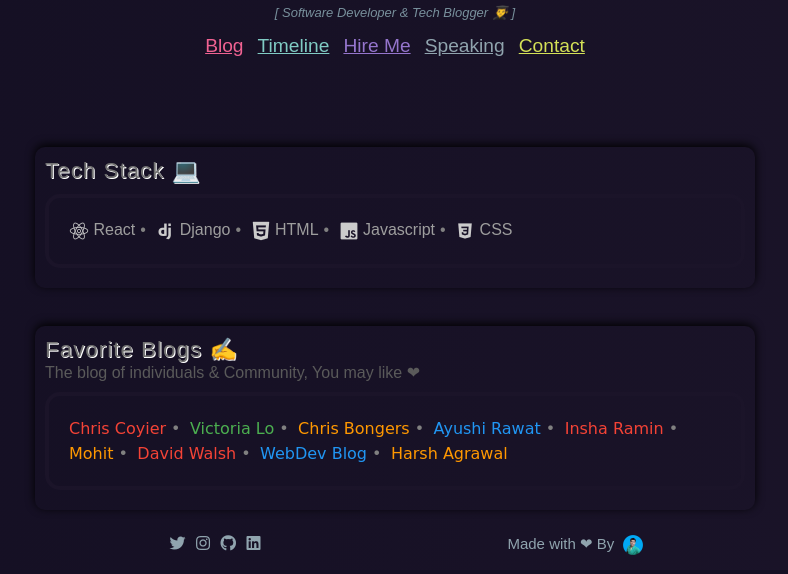
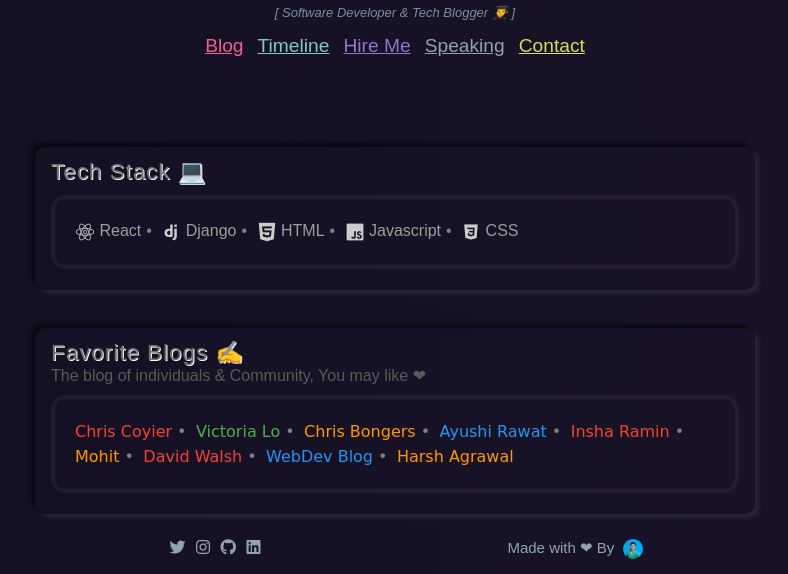
Before and after one commit to aksinghrajpoot/aksingh.github.io, a PHP site: page / in a window 1280 px wide. Shown: the part 270-844 px from the top of the page, without its empty margins (245-1033 px from the left). Run offline with PHP 8.4, Linux system fonts and the light colour scheme; some web fonts are replaced.

Commit message:
Update style.css

```diff
--- a/style.css
+++ b/style.css
@@ -19,7 +19,7 @@
 header nav a:nth-child(1n+0) { color: #f06292; } header nav a:nth-child(2n+0) { color: #80cbc4; } header nav a:nth-child(3n+0) { color: #9575cd; } header nav a:nth-child(4n+0) { color: #90a4ae; }header nav a:nth-child(5n+0) { color: #d4e157; }
 /*-header part ends-*/
 
-#blogroll{border: 4px solid #1b1429;padding: 20px;border-radius: 15px;margin:10px auto}
+#blogroll{border: 4px solid #90909017;padding: 20px;border-radius: 15px;margin:10px auto}
 #blogroll .inside .wrap-title{display:block;font-size:24px;padding-bottom:3px;font-weight:500;animation:Color 4s linear infinite;-webkit-animation:Color 4s ease-in-out infinite;-webkit-text-decoration:underline wavy #fc6e51;text-decoration:underline wavy #fc6e51}
 @keyframes Color{0%{color:#a0d468}20%{color:#4fc1e9}40%{color:#ffce54}60%{color:#fc6e51}80%{color:#ed5565}100%{color:#ac92ec}}@-moz-keyframes Color{0%{color:#a0d468}20%{color:#4fc1e9}40%{color:#ffce54}60%{color:#fc6e51}80%{color:#ed5565}100%{color:#ac92ec}}@-webkit-keyframes Color{0%{color:#a0d468}20%{color:#4fc1e9}40%{color:#ffce54}60%{color:#fc6e51}80%{color:#ed5565}100%{color:#ac92ec}}
 #blogroll .inside a{padding: 3px 0px;display: inline-block;font-family: 'Delius Swash Caps', cursive;text-decoration: none;font-size: 16px;}
@@ -28,7 +28,7 @@
 #blogroll .inside a:nth-child(1n+0) { color: #f44336; } #blogroll .inside a:nth-child(2n+0) { color: #4caf50; } #blogroll .inside a:nth-child(3n+0) { color: #ff9800; } #blogroll .inside a:nth-child(4n+0) { color: #2196f3; }
 
 /*card starts*/
-.card{box-shadow: 0 -2px 10px rgba(0, 0, 0, 1);padding: 10px;max-width: 720px;margin:10px auto;border-radius:10px;}
+.card{box-shadow:4px 4px 4px rgb(255 255 255 / 8%),-4px -4px 4px rgb(0 0 0 / 56%),0 0 0 rgb(255 255 255 / 8%) inset,0 0 0 rgb(0 0 0 / 56%) inset;border:1px solid rgba(0,0,0,.08);padding:10px 15px;max-width:720px;margin:10px auto;border-radius:10px}
 .card .heading{color:#717171;font-weight:400;letter-spacing:1px;text-shadow:1px 1px #fff;font-size:1.4em}
 .card .sub-heading{color:#5a5a5a}
 /*card ends*/
```
